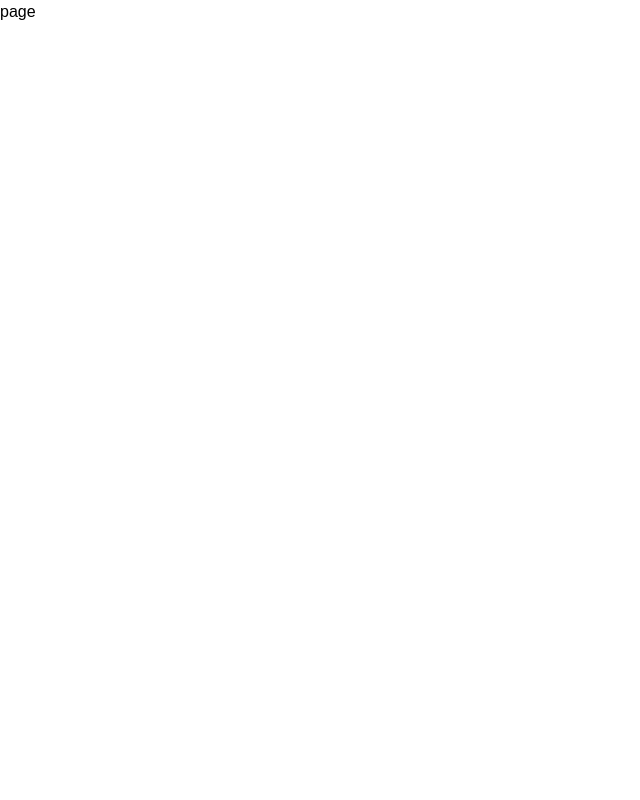
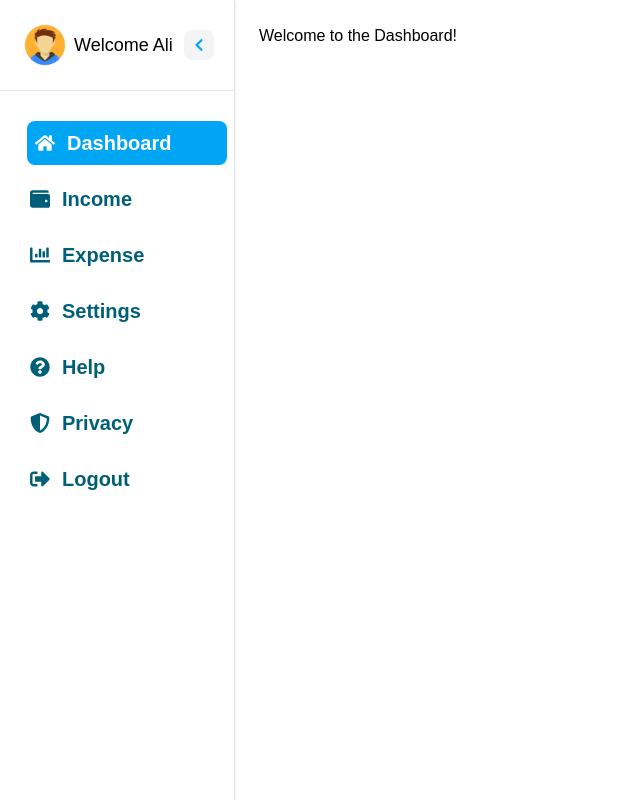
Before and after one commit to AliMahmoud26/Expense-Tracker-Application, a Next.js app: page /dashboard in a window 1280 px wide. Shown: the whole page, without its empty margins (0-640 px from the left). Built offline with nearby package versions, Linux system fonts and the light colour scheme.

Commit message:
Publishing the main dashboard of the page with its sidebar

```diff
--- /dev/null
+++ b/src/app/dashboard/expense/page.jsx
@@ -0,0 +1,9 @@
+import React from 'react'
+
+const Expense = () => {
+  return (
+    <div>Expense</div>
+  )
+}
+
+export default Expense
--- /dev/null
+++ b/src/app/dashboard/help/page.jsx
@@ -0,0 +1,9 @@
+import React from 'react'
+
+const Help = () => {
+  return (
+    <div>Help</div>
+  )
+}
+
+export default Help
--- /dev/null
+++ b/src/app/dashboard/income/page.jsx
@@ -0,0 +1,9 @@
+import React from 'react'
+
+const Income = () => {
+  return (
+    <div>Income</div>
+  )
+}
+
+export default Income
--- /dev/null
+++ b/src/app/dashboard/layout.jsx
@@ -0,0 +1,22 @@
+// import Navbar from "../ui/dashboard/navbar/navbar";
+import Sidebar from "../ui/dashboard/sidebar/sidebar";
+
+export const metadata = {
+  title: 'Dashboard',
+};
+
+const DashboardLayout = ({ children }) => {
+  return (
+    <div className="flex">
+      <Sidebar />
+      <div className="w-full">
+        {/* <Navbar /> */}
+        <div className="p-6">
+          {children}
+        </div>
+      </div>
+    </div>
+  );
+};
+
+export default DashboardLayout;
--- a/src/app/dashboard/page.jsx
+++ b/src/app/dashboard/page.jsx
@@ -1,9 +1,7 @@
-import React from 'react'
+'use client';
 
-const page = () => {
-  return (
-    <div>page</div>
-  )
-}
+const Dashboard = () => {
+  return <div>Welcome to the Dashboard!</div>;
+};
 
-export default page
+export default Dashboard;
--- /dev/null
+++ b/src/app/dashboard/privacy/page.jsx
@@ -0,0 +1,9 @@
+import React from 'react'
+
+const Privacy = () => {
+  return (
+    <div>Privacy</div>
+  )
+}
+
+export default Privacy
--- /dev/null
+++ b/src/app/dashboard/settings/page.jsx
@@ -0,0 +1,9 @@
+import React from 'react'
+
+const Settings = () => {
+  return (
+    <div>Settings</div>
+  )
+}
+
+export default Settings
--- a/src/app/page.jsx
+++ b/src/app/page.jsx
@@ -31,7 +31,7 @@ export default function Home() {
                   <label htmlFor="remember-me" className="text-[.875rem]">Remember Me</label>
                 </div>
               </form>
-                <button className="mt-[1rem] bg-cyan-800 text-white py-[0.5rem] px-[6rem] w-100 duration-500 ease-in-out hover:bg-cyan-600 cursor-pointer"><Link href="/dashboard">Login</Link></button>
+                <Link href="/dashboard"><button className="mt-[1rem] bg-cyan-800 text-white py-[0.5rem] px-[6rem] w-100 duration-500 ease-in-out hover:bg-cyan-600 cursor-pointer">Login</button></Link>
                 <p className="mt-[1rem] text-[0.875rem]">Don't have an account? <Link href="/signup"><span className="text-cyan-600 underline">SignUp</span></Link></p>
             </div>
           </nav>
--- /dev/null
+++ b/src/app/ui/dashboard/navbar/navbar.jsx
@@ -0,0 +1,11 @@
+import React from 'react'
+
+const Navbar = () => {
+  return (
+    <nav>
+      Hello World!
+    </nav>
+  )
+}
+
+export default Navbar
--- /dev/null
+++ b/src/app/ui/dashboard/sidebar/sidebar.jsx
@@ -0,0 +1,99 @@
+'use client';
+import Image from 'next/image';
+import Link from 'next/link';
+import {useState} from 'react'
+import Dashboard_Logo from '../../../../../public/profile_image.jpg';
+import { FaChevronLeft, FaChartBar, FaCog, FaComments, FaShieldAlt, FaQuestionCircle, FaHome, FaWallet, FaSignOutAlt } from 'react-icons/fa';
+import { usePathname } from 'next/navigation';
+
+const Sidebar = () => {
+  const [isCollapsed, setIsCollapsed] = useState(false);
+  const pathname = usePathname();
+
+  const menuItems = [
+        {
+            name: "Dashboard",
+            icon: <FaHome />,
+            href: '/dashboard'
+        },
+        {
+            name: "Income",
+            icon: <FaWallet />,
+            href: '/dashboard/income'
+        },
+        {
+            name: "Expense",
+            icon: <FaChartBar />,
+            href: '/dashboard/expense'
+        },
+        // {
+        //     name: "Chat",
+        //     icon: <FaComments />,
+        //     href: '/dashboard/chat'
+        // },
+        {
+            name: "Settings",
+            icon: <FaCog />,
+            href: '/dashboard/settings'
+        },
+        {
+            name: "Help",
+            icon: <FaQuestionCircle />,
+            href: '/dashboard/help'
+        },
+        {
+            name: "Privacy",
+            icon: <FaShieldAlt />,
+            href: '/dashboard/privacy'
+        },
+        {
+            name: "Logout",
+            icon: <FaSignOutAlt />,
+            href: '/dashboard/logout'
+        },
+    ]
+
+  const handleItemClick = (item) => {
+    setActiveItem(item);
+  }
+
+  const toggleSidebar = () => {
+    setIsCollapsed(!isCollapsed);
+  }
+
+  return (
+    <aside className={`h-screen ${isCollapsed ? 'w-[80px]' : 'w-[250px]'}`}>
+      <nav className='h-full flex flex-col bg-white border-r border-gray-200 shadow-sm'>
+        <div className='flex justify-between items-center p-[20px] border-gray-200 border-b-1 mb-[30px] cursor-pointer'>
+          <Link href='/dashboard' className="flex items-center gap-1">
+            {!isCollapsed && (
+              <Image src={Dashboard_Logo} alt='Dashboard-Logo' width={50} height={50} />
+            )}
+            {!isCollapsed && <span className='text-[1.125rem]'>Welcome Ali</span>}
+          </Link>
+          <button onClick={toggleSidebar} className='p-2 text-[.875rem] rounded-lg text-sky-500 bg-gray-100 duration-400 ease-in-out cursor-pointer hover:bg-gray-200'>
+            <FaChevronLeft className={`${isCollapsed ? 'rotate-180' : ''}`} />
+          </button>
+        </div>
+
+        <ul className='sidebar flex flex-col ms-[10px] flex-1 px-3'>
+          {menuItems.map((item) => (
+            <li key={item.name}>
+              <Link
+                href={item.href}
+                className={`text-xl mb-3 p-2 cursor-pointer font-semibold rounded-lg duration-500 flex items-center gap-3
+                ${pathname === item.href ? 'bg-sky-500 text-white translate-x-[5px]' : 'text-cyan-800 hover:text-sky-500 hover:bg-gray-200 hover:translate-x-[5px]'}
+                ${isCollapsed ? 'w-[40px]' : 'w-[200px]'} overflow-hidden transition-all duration-300`}
+              >
+                <span>{item.icon}</span>
+                <span className={`${isCollapsed ? 'hidden' : 'whitespace-nowrap'}`}>{item.name}</span>
+              </Link>
+            </li>
+          ))}
+        </ul>
+      </nav>
+    </aside>
+  )
+}
+
+export default Sidebar
```
Also changed, not shown: package.json (+4 -3 lines), public/profile_image.jpg (added), 1 other file (tests, documents, lock files or other folders).
